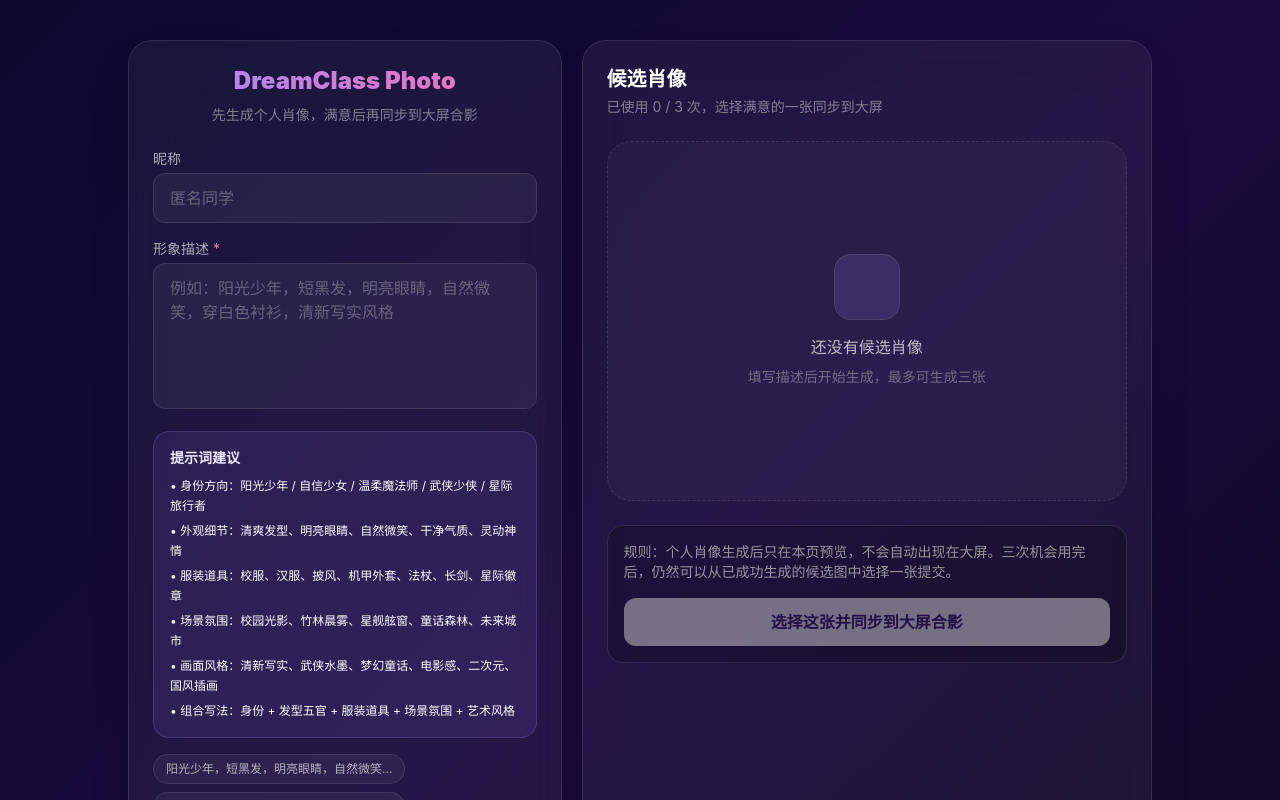
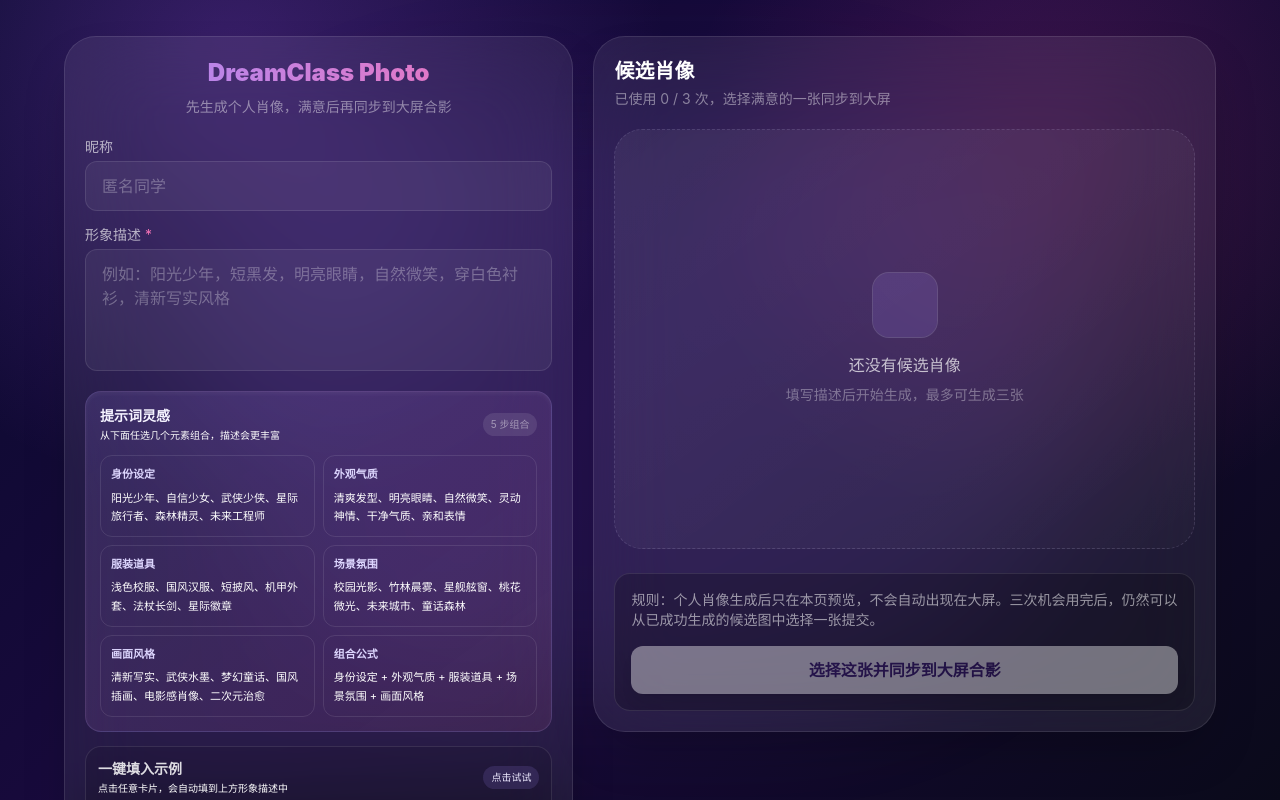
Before and after one commit to 1219425581/DreamClass-Photo, a React (Vite) app in the folder frontend/: page / in a window 1280 px wide. Shown: the top 800 px of the page. Built offline with nearby package versions, Linux system fonts and the light colour scheme; no server answers.

Commit message:
polish prompt guidance UI

```diff
--- a/frontend/src/pages/Join.jsx
+++ b/frontend/src/pages/Join.jsx
@@ -1,12 +1,12 @@
 import { useEffect, useMemo, useState } from "react";
 
 const PROMPT_TIPS = [
-  "身份方向：阳光少年 / 自信少女 / 温柔魔法师 / 武侠少侠 / 星际旅行者",
-  "外观细节：清爽发型、明亮眼睛、自然微笑、干净气质、灵动神情",
-  "服装道具：校服、汉服、披风、机甲外套、法杖、长剑、星际徽章",
-  "场景氛围：校园光影、竹林晨雾、星舰舷窗、童话森林、未来城市",
-  "画面风格：清新写实、武侠水墨、梦幻童话、电影感、二次元、国风插画",
-  "组合写法：身份 + 发型五官 + 服装道具 + 场景氛围 + 艺术风格",
+  { title: "身份设定", items: "阳光少年、自信少女、武侠少侠、星际旅行者、森林精灵、未来工程师" },
+  { title: "外观气质", items: "清爽发型、明亮眼睛、自然微笑、灵动神情、干净气质、亲和表情" },
+  { title: "服装道具", items: "浅色校服、国风汉服、短披风、机甲外套、法杖长剑、星际徽章" },
+  { title: "场景氛围", items: "校园光影、竹林晨雾、星舰舷窗、桃花微光、未来城市、童话森林" },
+  { title: "画面风格", items: "清新写实、武侠水墨、梦幻童话、国风插画、电影感肖像、二次元治愈" },
+  { title: "组合公式", items: "身份设定 + 外观气质 + 服装道具 + 场景氛围 + 画面风格" },
 ];
 
 const PROMPT_EXAMPLES = [
@@ -181,10 +181,11 @@ export default function Join() {
   }
 
   return (
-    <div className="min-h-screen bg-gradient-to-br from-[#0a0a2e] via-[#1a0a3e] to-[#0a0a1a] p-4 text-white">
-      <div className="mx-auto flex min-h-screen w-full max-w-5xl items-center py-6">
-        <div className="grid w-full gap-5 lg:grid-cols-[0.95fr_1.25fr]">
-          <section className="rounded-3xl border border-white/10 bg-white/5 p-6 shadow-2xl shadow-black/20 backdrop-blur-xl">
+    <div className="min-h-screen overflow-x-hidden bg-[#09051f] p-4 text-white">
+      <div className="fixed inset-0 bg-[radial-gradient(circle_at_18%_8%,rgba(168,85,247,0.28),transparent_34%),radial-gradient(circle_at_82%_20%,rgba(236,72,153,0.18),transparent_30%),linear-gradient(135deg,#0a0a2e,#1a0a3e_48%,#0a0a1a)]" />
+      <div className="fixed left-1/2 top-1/2 h-[72vh] w-[68vw] -translate-x-1/2 -translate-y-1/2 rounded-full bg-violet-500/10 blur-3xl" />
+      <div className="relative mx-auto grid min-h-screen w-full max-w-6xl gap-5 py-5 lg:grid-cols-[0.9fr_1.1fr] lg:items-start">
+          <section className="rounded-[2rem] border border-white/10 bg-white/[0.07] p-5 shadow-2xl shadow-black/25 backdrop-blur-2xl lg:sticky lg:top-5">
             <h1 className="bg-gradient-to-r from-violet-400 to-pink-400 bg-clip-text text-center text-2xl font-black text-transparent">
               DreamClass Photo
             </h1>
@@ -192,7 +193,7 @@ export default function Join() {
               先生成个人肖像，满意后再同步到大屏合影
             </p>
 
-            <form onSubmit={generatePortrait} className="mt-6 space-y-4">
+            <form onSubmit={generatePortrait} className="mt-5 space-y-3.5">
               <div>
                 <label className="mb-1 block text-sm text-white/65">昵称</label>
                 <input
@@ -213,33 +214,54 @@ export default function Join() {
                   value={prompt}
                   onChange={(e) => setPrompt(e.target.value)}
                   placeholder="例如：阳光少年，短黑发，明亮眼睛，自然微笑，穿白色衬衫，清新写实风格"
-                  rows={5}
+                  rows={4}
                   disabled={isGenerating || attemptsUsed >= maxAttempts}
                   className="w-full resize-none rounded-xl border border-white/10 bg-white/5 px-4 py-3 text-white placeholder-white/30 outline-none transition focus:border-violet-400 disabled:opacity-60"
                 />
               </div>
 
-              <div className="rounded-2xl border border-violet-300/15 bg-violet-400/10 p-4">
-                <p className="mb-2 text-sm font-semibold text-violet-100">提示词建议</p>
-                <ul className="space-y-1.5 text-xs leading-relaxed text-white/58">
+              <div className="rounded-2xl border border-violet-300/15 bg-gradient-to-br from-violet-400/15 to-pink-400/10 p-3.5 shadow-inner shadow-white/5">
+                <div className="mb-3 flex items-center justify-between">
+                  <div>
+                    <p className="text-sm font-semibold text-violet-50">提示词灵感</p>
+                    <p className="mt-0.5 text-[10px] text-white/38">从下面任选几个元素组合，描述会更丰富</p>
+                  </div>
+                  <span className="rounded-full bg-white/10 px-2 py-1 text-[10px] text-white/45">5 步组合</span>
+                </div>
+                <div className="grid grid-cols-2 gap-2">
                   {PROMPT_TIPS.map((tip) => (
-                    <li key={tip}>• {tip}</li>
+                    <div key={tip.title} className="rounded-xl border border-white/10 bg-black/18 p-2.5 transition hover:border-violet-200/30 hover:bg-white/[0.07]">
+                      <p className="mb-1.5 text-[11px] font-bold text-violet-200">{tip.title}</p>
+                      <p className="text-[11px] leading-[1.7] text-white/62">{tip.items}</p>
+                    </div>
                   ))}
-                </ul>
+                </div>
               </div>
 
-              <div className="flex flex-wrap gap-2">
+              <div className="rounded-2xl border border-white/10 bg-black/10 p-3">
+                <div className="mb-2 flex items-center justify-between">
+                  <div>
+                    <p className="text-sm font-semibold text-white/85">一键填入示例</p>
+                    <p className="mt-0.5 text-[10px] text-white/38">点击任意卡片，会自动填到上方形象描述中</p>
+                  </div>
+                  <span className="rounded-full bg-violet-400/15 px-2 py-1 text-[10px] text-violet-100">点击试试</span>
+                </div>
+                <div className="max-h-36 overflow-y-auto pr-1 scrollbar-hide">
+                  <div className="grid gap-2 sm:grid-cols-2">
                     {PROMPT_EXAMPLES.map((example) => (
                       <button
                         key={example}
                         type="button"
                         onClick={() => setPrompt(example)}
                         disabled={isGenerating || attemptsUsed >= maxAttempts}
-                    className="rounded-full border border-white/10 bg-white/5 px-3 py-1.5 text-left text-xs text-white/65 transition hover:border-violet-300/50 hover:text-white disabled:opacity-45"
+                        className="group rounded-xl border border-white/10 bg-white/[0.06] px-3 py-2 text-left text-[11px] leading-relaxed text-white/65 transition hover:-translate-y-0.5 hover:border-violet-300/50 hover:bg-violet-400/15 hover:text-white hover:shadow-lg hover:shadow-violet-950/20 disabled:opacity-45"
                       >
-                    {example.slice(0, 18)}...
+                        <span>{example}</span>
+                        <span className="mt-1 block text-[10px] font-semibold text-violet-200/0 transition group-hover:text-violet-200">点击填入 ↑</span>
                       </button>
                     ))}
+                  </div>
+                </div>
               </div>
 
               {error && <p className="text-center text-sm text-red-300">{error}</p>}
@@ -260,7 +282,7 @@ export default function Join() {
             </form>
           </section>
 
-          <section className="rounded-3xl border border-white/10 bg-white/5 p-6 shadow-2xl shadow-black/20 backdrop-blur-xl">
+          <section className="rounded-[2rem] border border-white/10 bg-white/[0.07] p-5 shadow-2xl shadow-black/25 backdrop-blur-2xl">
             <div className="flex items-center justify-between gap-3">
               <div>
                 <h2 className="text-xl font-bold">候选肖像</h2>
@@ -276,7 +298,7 @@ export default function Join() {
             </div>
 
             {candidates.length === 0 ? (
-              <div className="mt-6 flex min-h-[360px] items-center justify-center rounded-3xl border border-dashed border-white/10 bg-white/[0.03] text-center">
+              <div className="mt-5 flex min-h-[420px] items-center justify-center rounded-[1.75rem] border border-dashed border-violet-200/15 bg-gradient-to-br from-white/[0.06] to-white/[0.02] text-center">
                 <div>
                   <div className="mx-auto mb-4 h-16 w-16 rounded-2xl bg-violet-400/15 ring-1 ring-violet-200/20" />
                   <p className="text-white/70">还没有候选肖像</p>
@@ -284,8 +306,8 @@ export default function Join() {
                 </div>
               </div>
             ) : (
-              <div className="mt-6">
-                <div className="relative mx-auto max-w-sm overflow-hidden rounded-[2rem] border border-white/10 bg-black/20 p-3 shadow-2xl shadow-violet-950/30">
+              <div className="mt-5">
+                <div className="relative mx-auto max-w-md overflow-hidden rounded-[2rem] border border-white/10 bg-gradient-to-br from-black/25 to-violet-950/30 p-3 shadow-2xl shadow-violet-950/30">
                   <div className="aspect-square overflow-hidden rounded-[1.5rem] bg-violet-950/50">
                     {previewCandidate?.status === "done" && previewCandidate?.imageUrl ? (
                       <img
@@ -384,6 +406,5 @@ export default function Join() {
           </section>
       </div>
     </div>
-    </div>
   );
 }
```
Lines whose indentation alone changed are shown as unchanged.
